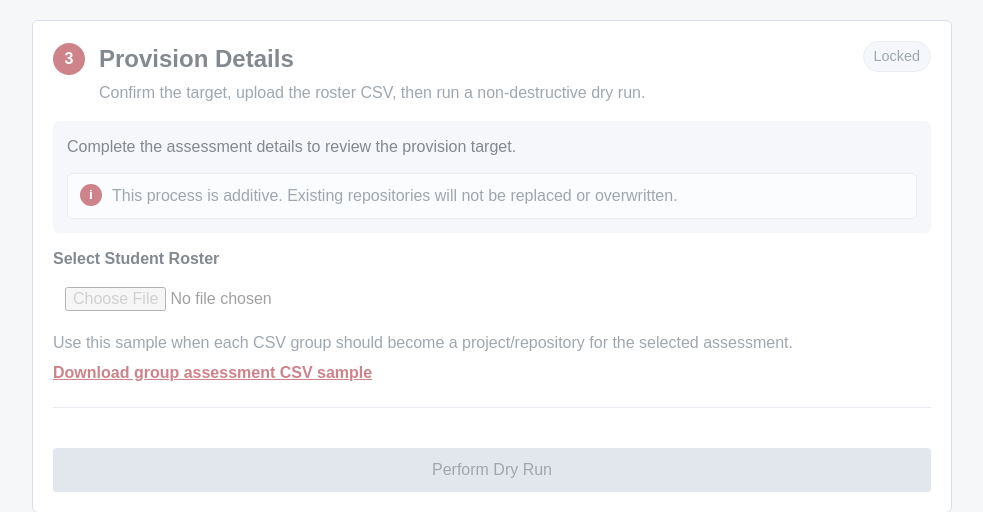
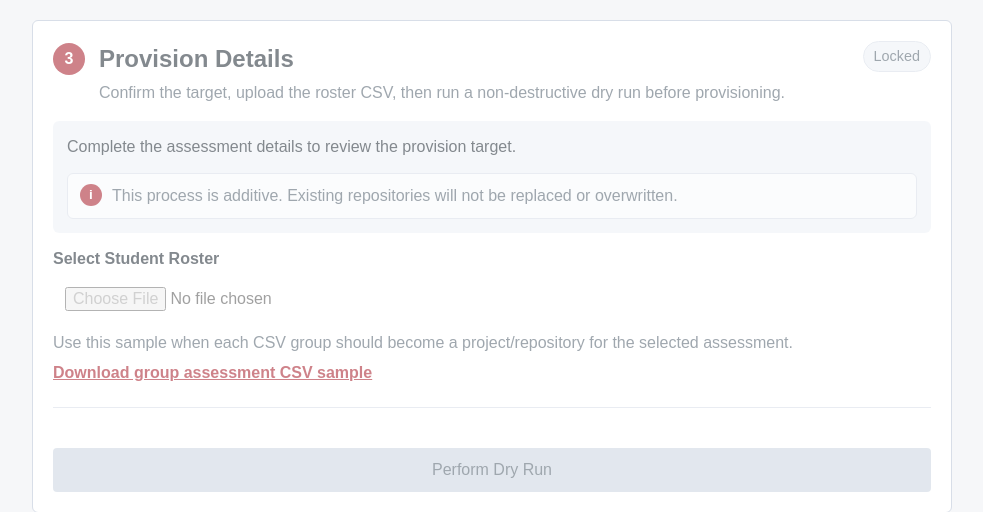
Before and after one commit to rhystague/git-classroom-forge, a Flask app: page / in a window 1280 px wide. Shown: the part 1421-1933 px from the top of the page, without its empty margins (148-1131 px from the left). Run offline with Flask 3, Linux system fonts and the light colour scheme; parts of the project's set-up code (start-up, migrations or seed data) failed here and were passed over.

Commit message:
Small textual edit

```diff
--- a/app/templates/validate.html
+++ b/app/templates/validate.html
@@ -548,7 +548,7 @@
               <span class="step-number">3</span>
               <div class="step-copy">
                 <legend>Provision Details</legend>
-                <p class="muted">Confirm the target, upload the roster CSV, then run a non-destructive dry run.</p>
+                <p class="muted">Confirm the target, upload the roster CSV, then run a non-destructive dry run before provisioning.</p>
               </div>
               <span id="provision_step_status" class="step-status">Locked</span>
             </div>
```
Also changed, not shown: tests/test_routes.py (+4 -0 lines).
